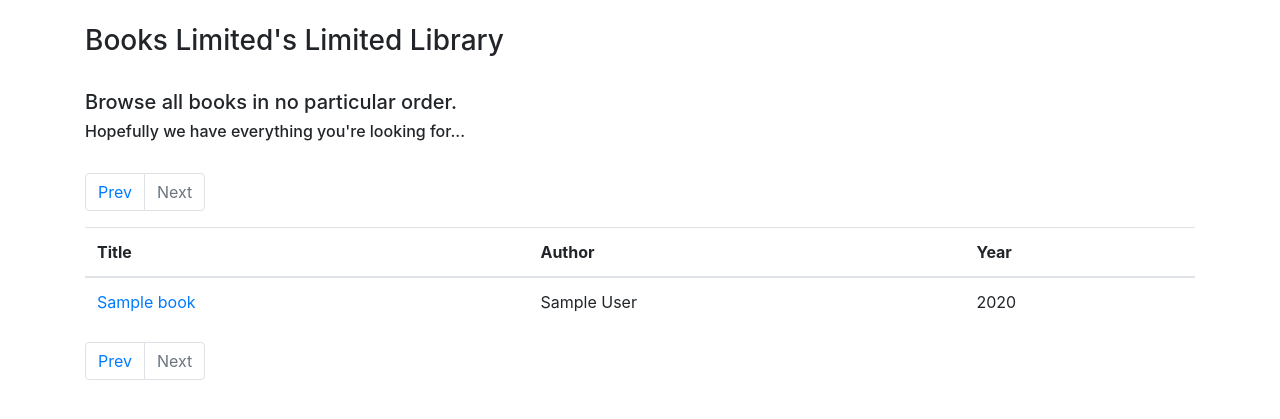
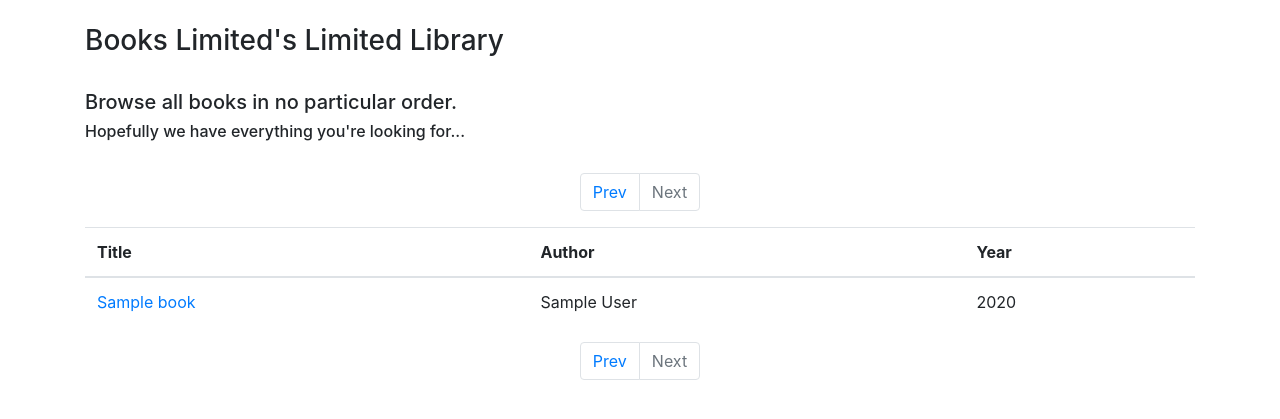
Before and after one commit to kuneho-yellow/project1, a Flask app: template templates/books.html in a window 1280 px wide. Shown: the part 56-475 px from the top of the page. Run offline with Flask 2, Linux system fonts and the light colour scheme; the template is opened without the code that fills it: most values are stand-ins (such as "Sample title", 1, 10 or a date in 2020); some libraries are stand-ins or nearby versions.

Commit message:
Edited position of page links

```diff
--- a/templates/books.html
+++ b/templates/books.html
@@ -30,7 +30,7 @@
 	{% if books is not none %}
 		<!-- Page numbers top-->
 		<nav aria-label="Books found">
-		  <ul class="pagination">
+		  <ul class="pagination justify-content-center">
 		    <li class="page-item {% if page == 1 %}disabled{% endif %}">
 					{% if search %}
 		      	<a class="page-link" href={{ url_for('search', search=search, page=page-1) }} tabindex="-1">Prev</a>
@@ -97,7 +97,7 @@
 
 		<!-- Page numbers bottom-->
 		<nav aria-label="Books found">
-		  <ul class="pagination">
+		  <ul class="pagination justify-content-center">
 		    <li class="page-item {% if page == 1 %}disabled{% endif %}">
 					{% if search %}
 		      	<a class="page-link" href={{ url_for('search', search=search, page=page-1) }} tabindex="-1">Prev</a>
```
Also changed, not shown: 1 other file.
